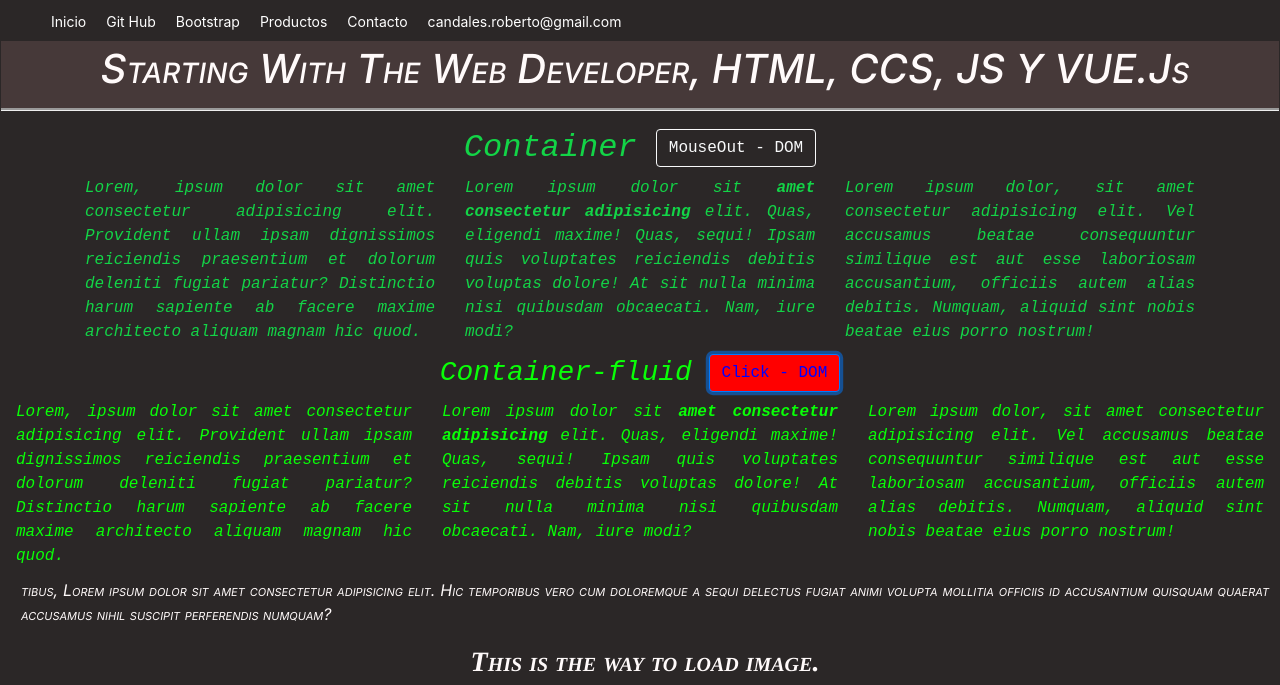
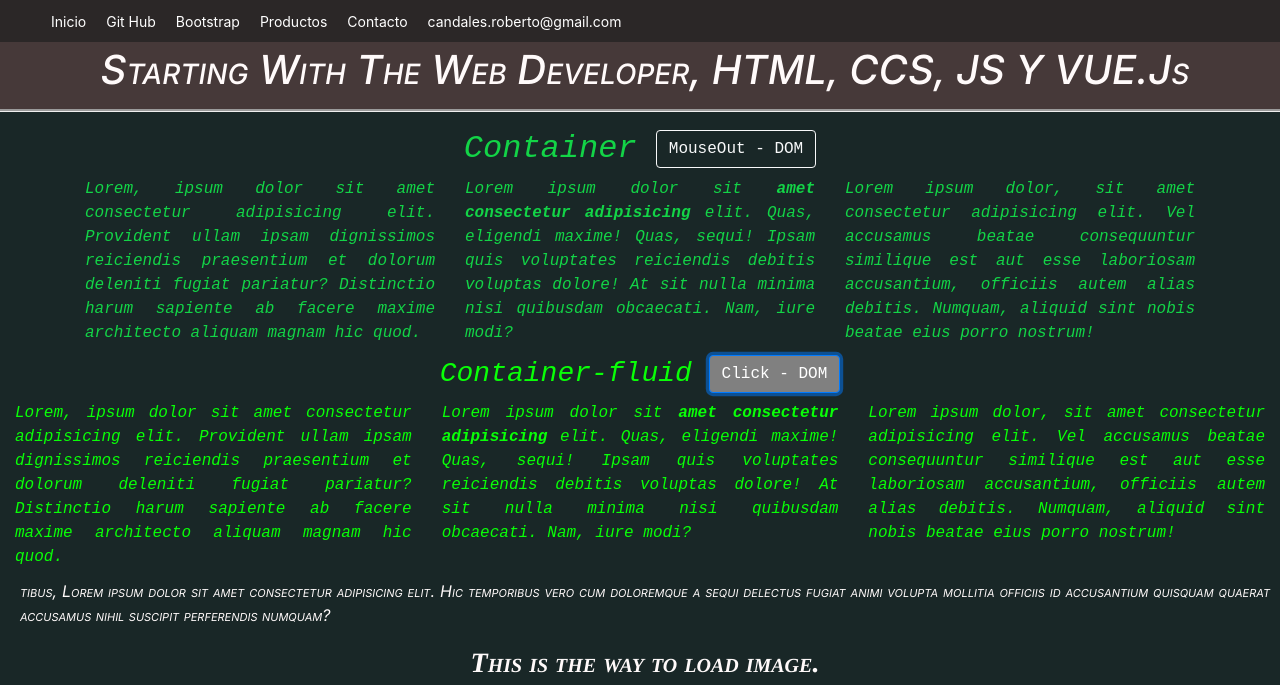
Before and after one commit to robertocandales/DesarrolloPaginaWeb, a plain HTML site: page index.html in a window 1280 px wide. Both pictures are taken after a click on the button "Click - DOM". Shown: the top 685 px of the page. Drawn offline with nearby package versions, Linux system fonts and the light colour scheme.

Commit message:
Tercer Commit

```diff
--- a/index.css
+++ b/index.css
@@ -25,6 +25,7 @@ img {
 
 
 }
+
 .text{ /* Clase para texto */
     font-style: oblique;
     text-rendering: geometricPrecision;
@@ -35,7 +36,7 @@ img {
 
 }
 .fondo{ /* fondo del cuerpo */
-    background-color: darkslategrey;
+    background-color: rgb(25, 39, 39);
     image-rendering: auto;
 
 }
@@ -46,6 +47,7 @@ img {
     text-align: justify;
     font-variant: small-caps;
     color: snow;
+    text-align: center;
 }
 .figure {
     max-width: 100%;
--- a/index.js
+++ b/index.js
@@ -43,10 +43,10 @@
             boton1.style.backgroundColor = "white";
             boton1.style.color = "blue";
             boton1.style.fontWeight = "bold";
-            console.log("se aleja del raton")
+            console.log("se aleja del raton") ;
             //return boton1.style.backgroundColor;
 
-            if (boton2.style.backgroundColor === "red"){
+            if (boton2.style.backgroundColor === "grey"){
 
                 boton2.style.backgroundColor = "black";
                 boton2.style.color = "blue";
@@ -61,13 +61,11 @@
 
     function CambioColor1(){
 
-        boton2.style.backgroundColor= "red";
-        boton2.style.color = "blue";
+        boton2.style.backgroundColor= "grey";
+        boton2.style.color = "white";
 
-        //boton1.style.color = "green";
-        //boton1.style.backgroundColor = "dark";
 
-        console.log("click raton")
+        console.log("click raton");
 
         if (boton1.style.backgroundColor === "white"){
 
@@ -116,9 +114,7 @@
 
             <p >
             Coutry: ${data.results['0'].location.country}
-            </p>
-
-            `
+            </p> `
         })
     }
 
```
Also changed, not shown: index.html (+30 -4 lines).
